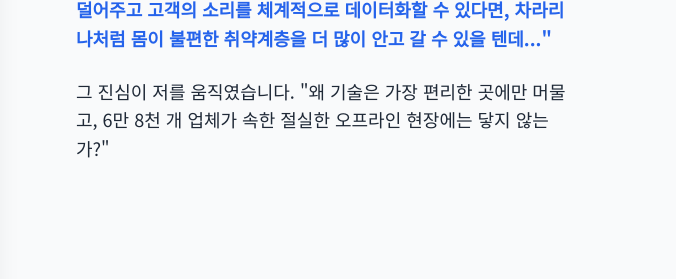
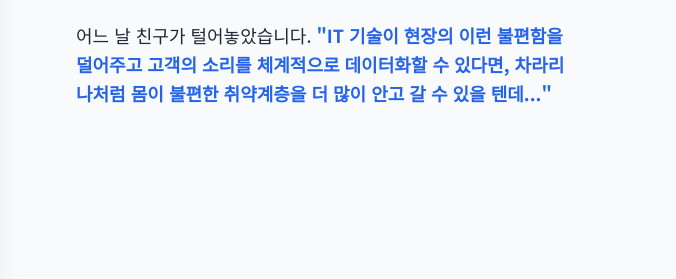
Before and after one commit to heymoonChung/seroi360, a plain HTML site: page index.html in a window 1280 px wide. Shown: the part 1854-2133 px from the top of the page, 604-1280 px from the left. Drawn offline with nearby package versions, Linux system fonts and the light colour scheme.

Commit message:
Remove duplicate text in Q1 section

```diff
--- a/index.html
+++ b/index.html
@@ -68,7 +68,6 @@
                     <div class="text-content">
                         <p>시각적 제약을 안고 있는 친구는 화재경보기 오작동을 확인하려 현장으로 달려갔고, 수기 보험 가입을 깜빡해 사고 손해를 고스란히 떠안기도 했습니다. 무엇보다 힘들게 기술을 가르친 직원들이 금세 창업해 떠나버려, 늘 인력난에 시달렸습니다.</p>
                         <p>어느 날 친구가 털어놓았습니다. <span class="accent">"IT 기술이 현장의 이런 불편함을 덜어주고 고객의 소리를 체계적으로 데이터화할 수 있다면, 차라리 나처럼 몸이 불편한 취약계층을 더 많이 안고 갈 수 있을 텐데..."</span></p>
-                        <p>그 진심이 저를 움직였습니다. "왜 기술은 가장 편리한 곳에만 머물고, 6만 8천 개 업체가 속한 절실한 오프라인 현장에는 닿지 않는가?"</p>
                     </div>
                     <div class="image-content">
                         <div class="fade-slider">
```
